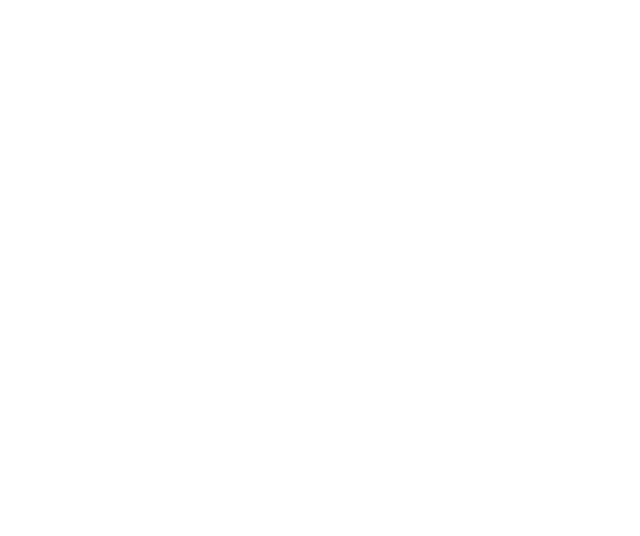
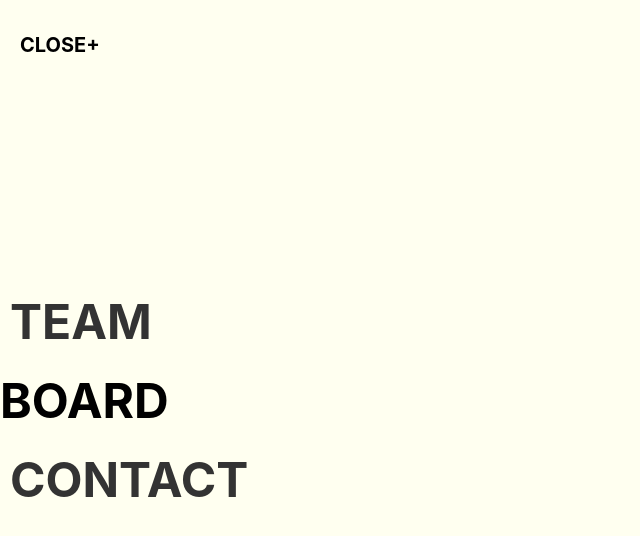
Before and after one commit to kinggodchan/beaver-frontend, a React (Create React App) app: page /menu in a window 1280 px wide. Before the commit this address had no page. Shown: the top 536 px of the page, without its empty margins (0-640 px from the left). Built offline with nearby package versions, Linux system fonts and the light colour scheme.

Commit message:
feat: 두개의 게시판 추가

```diff
--- a/src/App.js
+++ b/src/App.js
@@ -1,14 +1,20 @@
-import { Routes, Route } from 'react-router-dom';
+import React from "react";
+import { Routes, Route } from "react-router-dom";
+import MenuPage from "./MenuPage/MenuPage";
+import InformationBoard from "./boards/InformationBoard";
+import TradeBoard from "./boards/TradeBoard";
 import HomePage from './Homepage/HomePage';
-import TeamPage from './team/TeamPage';
 
-const App = () => {
+
+function App() {
   return (
     <Routes>
-      <Route path="/" element={<HomePage />} />
-      <Route path="/team/:teamId" element={<TeamPage />} />
+      <Route path="/" element={<HomePage />} />   {/* 메인 페이지를 HomePage로 설정 */}
+      <Route path="/menu" element={<MenuPage />} />   {/* 메뉴 페이지는 따로 라우팅 */}
+      <Route path="/board/information" element={<InformationBoard />} />
+      <Route path="/board/trade" element={<TradeBoard />} />
     </Routes>
   );
-};
+}
 
 export default App;
--- a/src/MenuPage/MenuPage.css
+++ b/src/MenuPage/MenuPage.css
@@ -1,16 +1,15 @@
-/* MenuPage.css */
 .menu-page {
     display: flex;
     flex-direction: column;
-    align-items: flex-start; /* 왼쪽 정렬로 변경 */
+    align-items: flex-start; /* 왼쪽 정렬 */
     justify-content: center;
     height: 100vh; /* 전체 화면 높이 */
     background-color: ivory; /* 배경색 */
     position: fixed; /* 고정 위치 */
-    top: 0; /* 상단 */
-    left: 0; /* 왼쪽 */
-    right: 0; /* 오른쪽 */
-    bottom: 0; /* 하단 */
+    top: 0;
+    left: 0;
+    right: 0;
+    bottom: 0;
     z-index: 1000; /* 다른 요소 위에 표시 */
 }
 
@@ -19,6 +18,7 @@
     top: 20px; /* 상단에서 20px */
     left: 20px; /* 왼쪽에서 20px */
     font-size: 20px;
+    cursor: pointer; /* 클릭 가능하도록 설정 */
 }
 
 .kick-off {
@@ -29,28 +29,47 @@
 
 .menu-items {
     list-style-type: none; /* 기본 리스트 스타일 제거 */
-    padding: 0; /* 패딩 제거 */
-    margin: 0; /* 기본 마진 제거 */
-    width: 100%; /* 전체 너비 사용 */
+    padding: 0;
+    margin: 0;
+    width: 100%;
 }
 
 .menu-items li {
     font-size: 48px; /* 원하는 크기로 조정 */
-    margin: 20px 0; /* 항목 간격 조정 */
-    font-weight: bold; /* 글자 두껍게 */
-    text-align: left; /* 왼쪽 정렬 */
-    width: 100%; /* 리스트 항목이 전체 너비를 차지하도록 */
+    margin: 20px 0;
+    font-weight: bold;
+    text-align: left;
+    width: 100%;
+    cursor: pointer; /* 마우스 올렸을 때 클릭 가능한 것처럼 보이게 */
 }
 
-.menu-items {
-    margin-top: px; /* 위쪽 여백 추가 */
+/* BOARD 메뉴 클릭 시 나타나는 서브메뉴 스타일 */
+.submenu {
+    list-style: none;
+    padding-left: 20px; /* 들여쓰기 */
+    margin-top: 10px;
+}
+
+.submenu li {
+    font-size: 36px; /* 서브메뉴 크기 조정 */
+    font-weight: normal; /* 일반 텍스트 스타일 */
+    padding: 5px 0;
+}
+
+.submenu li a {
+    color: #333;
+    text-decoration: none;
+}
+
+.submenu li a:hover {
+    color: #007BFF; /* 링크 호버 색상 */
 }
 
 a {
     text-decoration: none;
     color: #333;
     font-weight: bold;
-    margin:0 10px;
+    margin: 0 10px;
 }
 
 a:hover {
--- a/src/MenuPage/MenuPage.js
+++ b/src/MenuPage/MenuPage.js
@@ -1,15 +1,31 @@
-// MenuPage.js
-import React from 'react';
-import './MenuPage.css'; // 스타일 파일 생성
+import React, { useState } from "react";
+import { Link } from "react-router-dom";
+import "./MenuPage.css";
 
 const MenuPage = ({ onClose }) => {
+  const [isBoardOpen, setIsBoardOpen] = useState(false); // BOARD 메뉴 상태
+
   return (
     <div className="menu-page">
       <h1 className="close-button" onClick={onClose}>CLOSE+</h1>
       <ul className="menu-items">
-        <li><a href="/team">TEAM</a></li>
-        <li>BOARD</li>
-        <li>CONTACT</li>
+        <li><Link to="/team">TEAM</Link></li>
+
+        {/* BOARD에 마우스를 올리면 서브메뉴 열기 */}
+        <li
+          onMouseEnter={() => setIsBoardOpen(true)}
+          onMouseLeave={() => setIsBoardOpen(false)}
+        >
+          BOARD
+          {isBoardOpen && (
+            <ul className="submenu">
+              <li><Link to="/board/information">정보 게시판</Link></li>
+              <li><Link to="/board/trade">거래 게시판</Link></li>
+            </ul>
+          )}
+        </li>
+
+        <li><Link to="/contact">CONTACT</Link></li>
       </ul>
     </div>
   );
--- /dev/null
+++ b/src/boards/InformationBoard.js
@@ -0,0 +1,7 @@
+import React from "react";
+
+function InformationBoard() {
+  return <h2>정보 게시판 페이지</h2>;
+}
+
+export default InformationBoard;
--- /dev/null
+++ b/src/boards/TradeBoard.js
@@ -0,0 +1,7 @@
+import React from "react";
+
+function TradeBoard() {
+  return <h2>거래 게시판 페이지</h2>;
+}
+
+export default TradeBoard;
```
